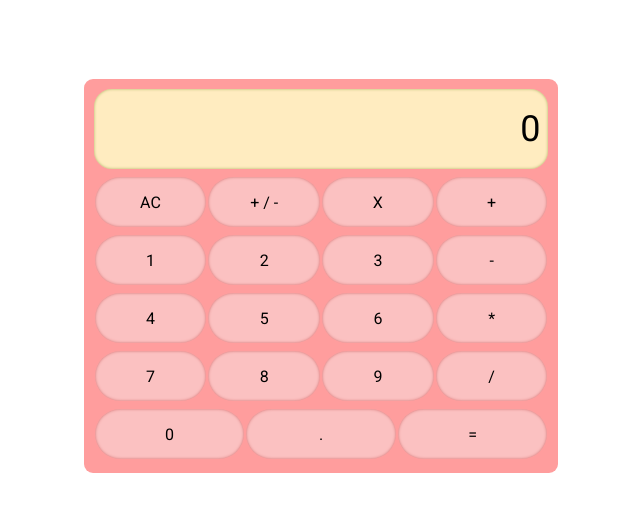
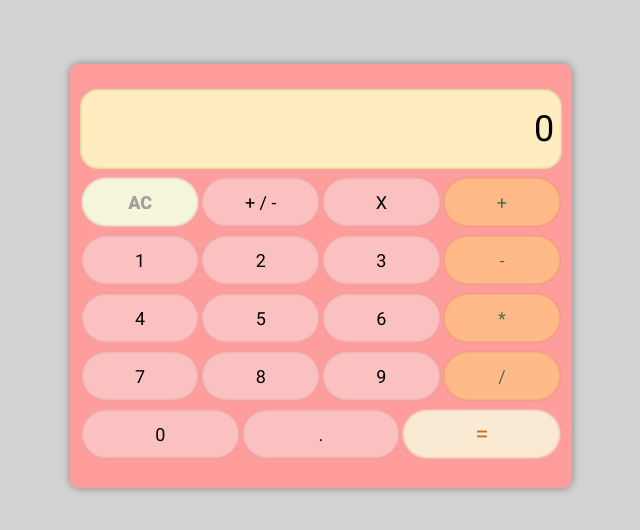
Before and after one commit to BP-cmd/webCalculator, a plain HTML site: page index.html in a window 1280 px wide. Shown: the part 124-654 px from the top of the page, without its empty margins (319-959 px from the left). Drawn offline with Linux system fonts and the light colour scheme.

Commit message:
Add styles to the page

```diff
--- a/style.css
+++ b/style.css
@@ -10,12 +10,15 @@ body{
     display: flex;
     justify-content: center;
     align-items: center;
+    background-color: rgb(211, 211, 211);
 }
 
 .calculator-container{
-    padding: 10px;
+    padding: 25px 10px;
     background-color:rgb(255, 157, 157);
     border-radius: 9px;
+    margin: 36px;
+    box-shadow: 0px 0px 9px grey;
 }
 
 .keys-container{
@@ -36,7 +39,7 @@ body{
     margin: 4px 1px;
     height: 50px;
 
-
+    font-size: 18px;
     border-radius: 54px;
     background-color: rgb(251, 193, 193);
     box-shadow:0px 0px 3px rgb(213, 109, 109) inset;
@@ -55,7 +58,17 @@ body{
     box-shadow: 0px 0px 3px rgb(169, 179, 98) inset;
 }
 
-.selected {
+.equals{
+    background-color: rgb(250, 233, 211);
+    color:chocolate;
+    font-size: 24px;
+}
+.opp{
+    background-color: rgb(255, 186, 136);
+    color: rgb(80, 108, 80);
+}
+
+.selected, .reset {
     background-color: beige;
     color:rgb(160, 159, 159);
     font-weight: 900;
```
